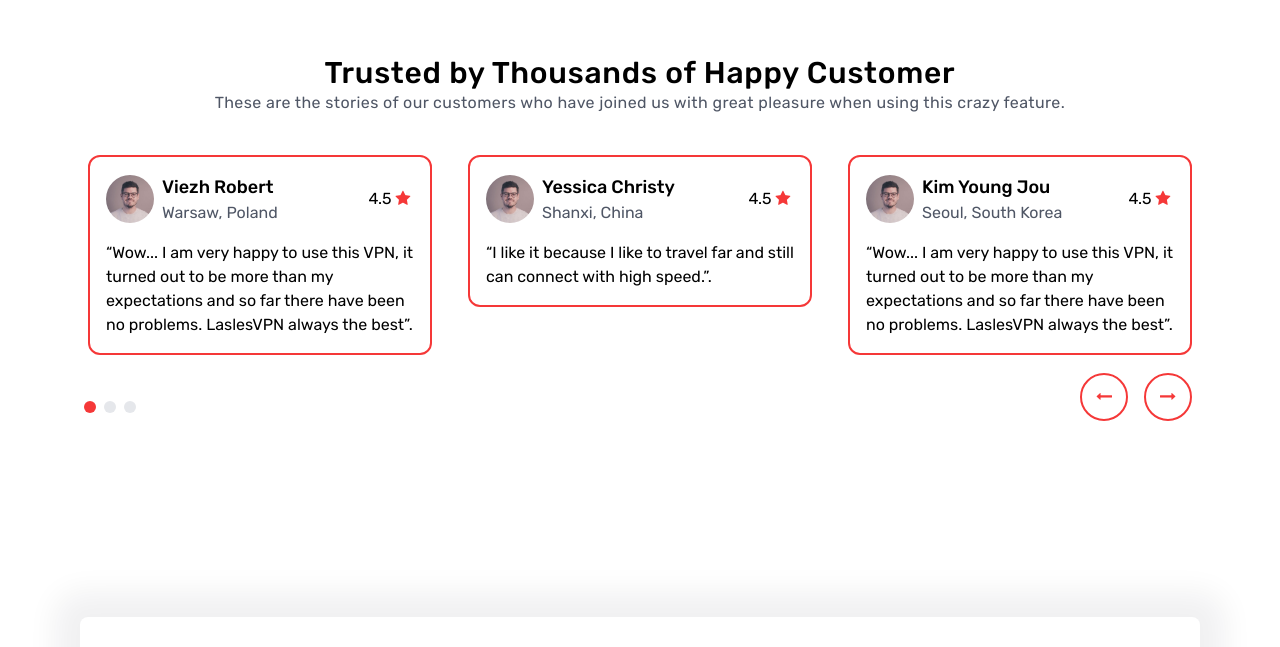
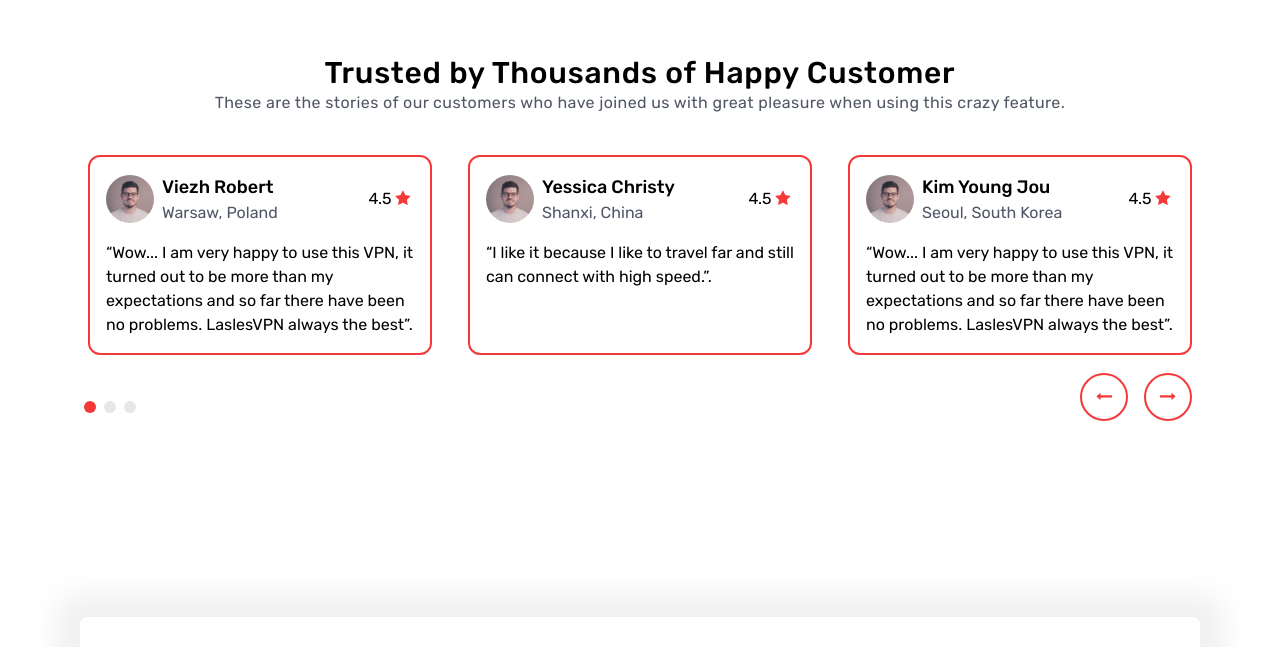
Before and after one commit to mirjalol-norkulov/lasles-vpn-landing, a website built with webpack: page src/index.html in a window 1280 px wide. Shown: the part 3344-3991 px from the top of the page. Built offline with nearby package versions, Linux system fonts and the light colour scheme; some packages are replaced by stand-ins of ours.

Commit message:
fix(swiper): equal height slides

```diff
--- a/src/styles/main.css
+++ b/src/styles/main.css
@@ -85,7 +85,7 @@
 }
 
 .customer-card {
-  @apply p-4 border-2 border-solid border-primary rounded-xl;
+  @apply p-4 border-2 border-solid border-primary rounded-xl h-full;
 
   &__avatar {
     @apply w-12 h-12 mr-2 rounded-full;
--- a/src/styles/swiper.css
+++ b/src/styles/swiper.css
@@ -3,7 +3,7 @@
 }
 
 .swiper-slide {
-  @apply p-2;
+  @apply p-2 h-auto;
 }
 
 .swiper-pagination {
```
